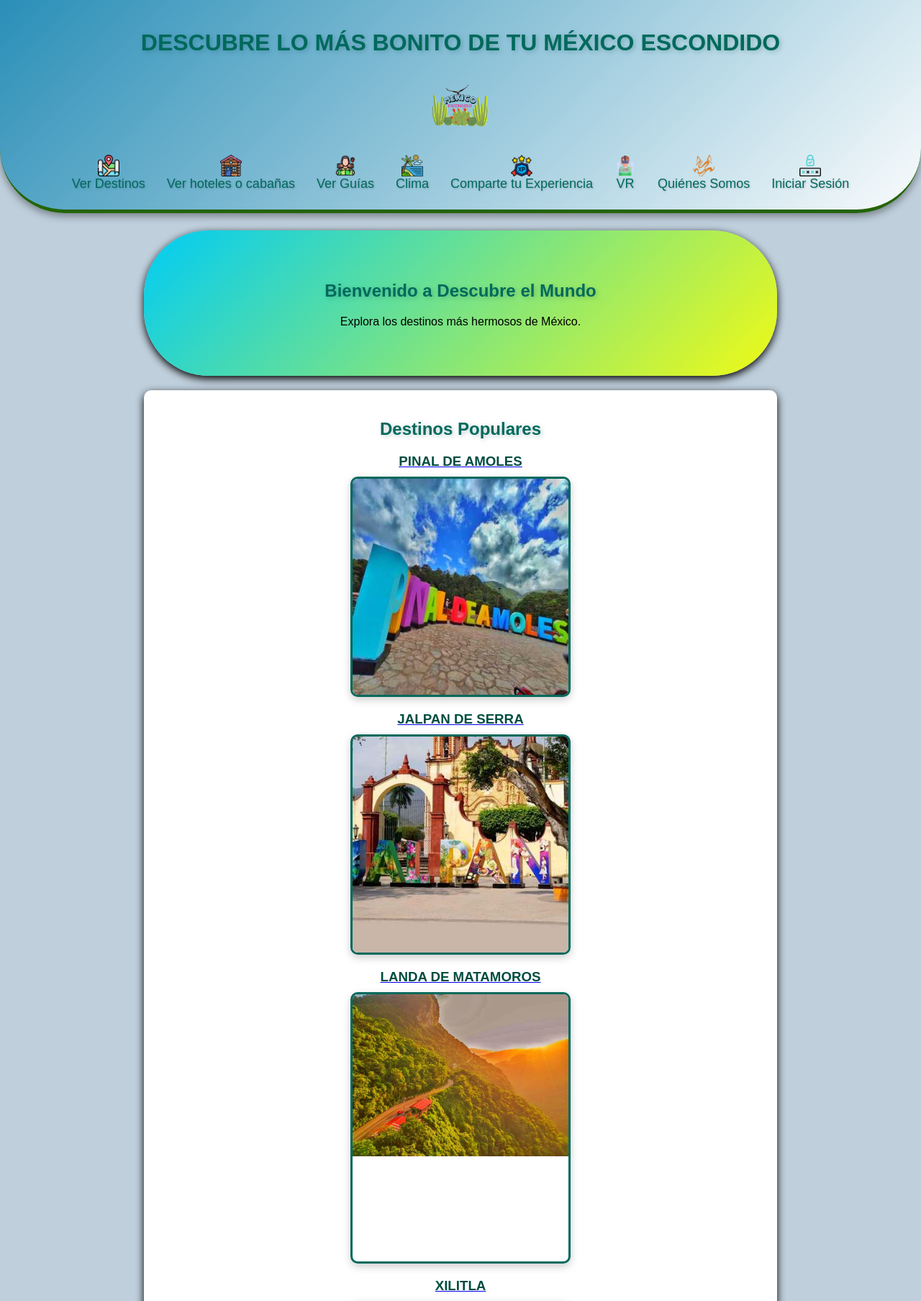
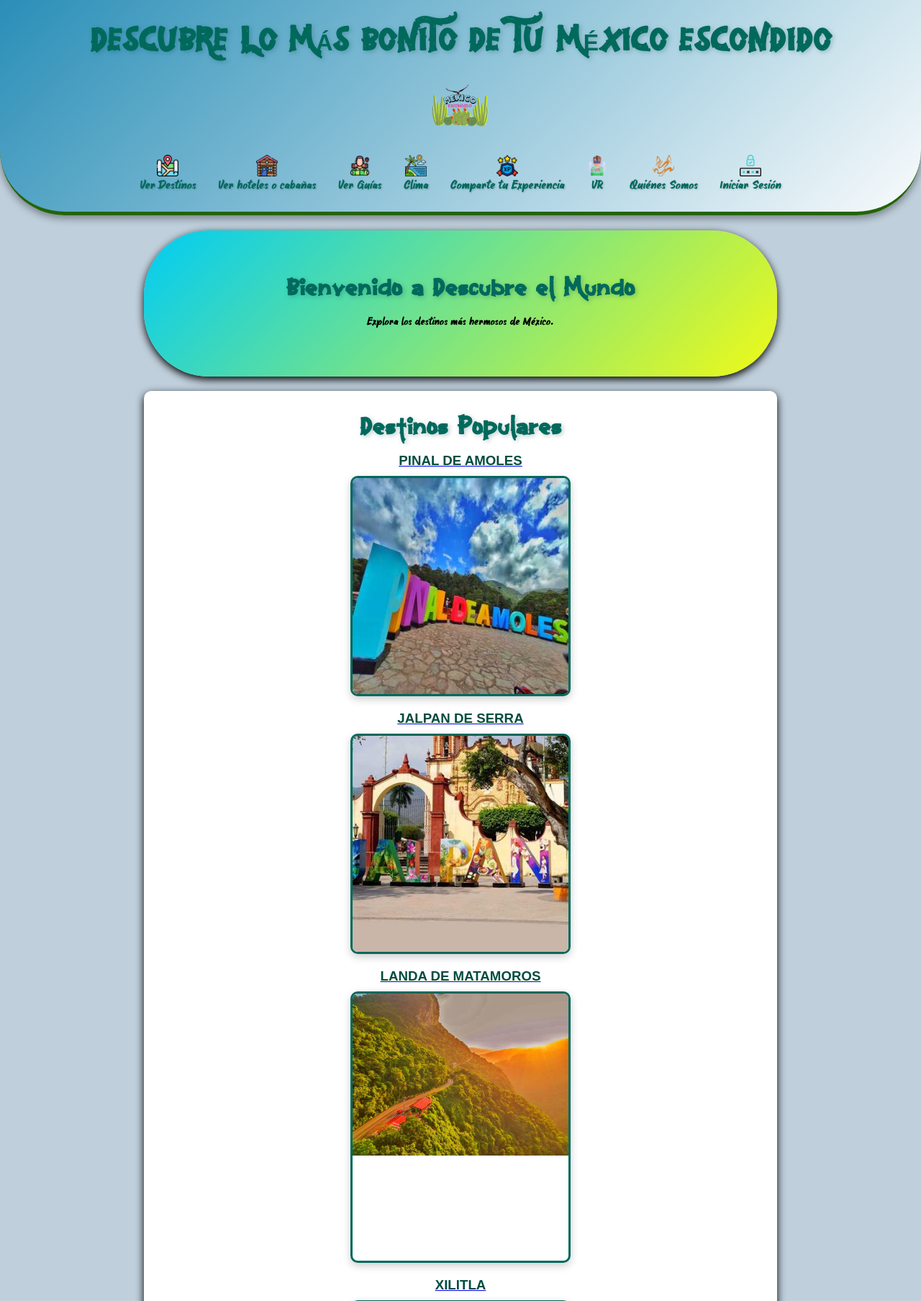
Before and after one commit to IVAN0137/estoesturismo, a PHP site: page / in a window 1280 px wide. Shown: the top 1807 px of the page at 72% size. Run offline with PHP 8.4, Linux system fonts and the light colour scheme; some web fonts are replaced.

Commit message:
estoy modificando el diseno de los css's

```diff
--- a/css/fuentes.css
+++ b/css/fuentes.css
@@ -1,10 +1,29 @@
 body {
-    font-family: 'rush', sans-serif;
+    font-family: 'dashi', sans-serif;
 
 }
 @font-face {
-    font-family: 'rush';
-    src: url('/fonts/rush.ttf') format('truetype'); /* Ajusta la ruta según tu proyecto */
+    font-family: 'oceansolid';
+    src: url('/fonts/OceanSolid.otf') format('truetype');
     font-weight: normal;
     font-style: normal;
 }
+
+@font-face {
+    font-family: 'scarydemo';
+    src: url('/fonts/scarydemo.ttf') format('truetype');
+    font-weight: normal;
+    font-style: normal;
+}
+@font-face {
+    font-family: 'rimba';
+    src: url('/fonts/Rimba.ttf') format('truetype');
+    font-weight: normal;
+    font-style: normal;
+}
+@font-face {
+    font-family: 'dashi' ;
+    src: url('/fonts/Dashing.ttf')format('truetype');
+    font-weight: normal;
+    font-style: normal;
+}
--- a/css/index.css
+++ b/css/index.css
@@ -1,6 +1,6 @@
 /* General */
 body {
-    font-family: 'rush', sans-serif;
+    font-family: 'oceansolid', sans-serif;
 
     margin: 0;
     padding: 0;
@@ -12,7 +12,7 @@
     text-align: center;
     text-shadow: 3px 3px 6px rgba(0, 0, 0, 0.2);
     animation: textGlow 3s infinite alternate;
-    font-family: 'rush', sans-serif;
+    font-family: 'rimba', sans-serif;
 }
 
 @keyframes textGlow {
@@ -36,7 +36,7 @@
     top: 0;
     z-index: 1000;
     border-radius: 0px 0px 90px 90px;
-    font-family: 'rush', sans-serif;
+    font-family: 'oceansolid', sans-serif;
 }
 
 header .container {
@@ -98,7 +98,7 @@
     box-shadow: 0 4px 12px rgb(0, 0, 0);
     border-radius: 90px;
     animation: fadeIn 2s ease-in-out;
-    font-family: 'rush',sans-serif;
+    font-family: 'oceansolid',sans-serif;
 }
 
 @keyframes fadeIn {
--- a/index.html
+++ b/index.html
@@ -5,7 +5,6 @@
     <meta name="viewport" content="width=device-width, initial-scale=1.0">
     <title>Descubre el Mundo</title>
     <link rel="stylesheet" href="css/index.css">
-
     <link rel="stylesheet" href="css/fuentes.css">
     <link rel="stylesheet" href="css/preloader.css">
     <link rel="icon" type="image/png" href="res/logo/MEXICO ESCONDIDO.png">
```
Also changed, not shown: css/contactanos.css (+0 -7 lines), fonts/OceanSolid.otf (added), fonts/Rimba.ttf (added), fonts/scarydemo.ttf (added), 2 other files.
